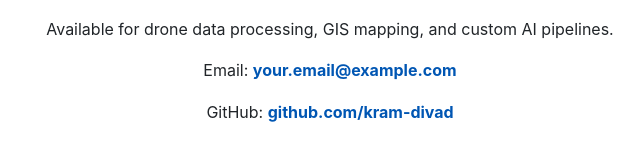
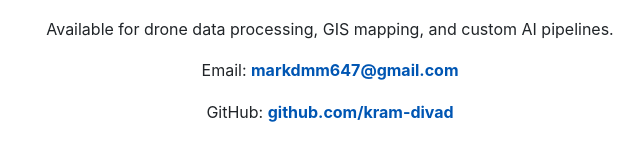
Before and after one commit to kram-divad/drone-ai-experiments-00001, a plain HTML site: page index.html in a window 1280 px wide. Shown: the part 1674-1835 px from the top of the page, 310-950 px from the left. Drawn offline with Linux system fonts and the light colour scheme.

Commit message:
Update index.html

```diff
--- a/index.html
+++ b/index.html
@@ -173,7 +173,7 @@
         <div class="contact">
             <h2>Let's build something.</h2>
             <p>Available for drone data processing, GIS mapping, and custom AI pipelines.</p>
-            <p>Email: <a href="mailto:your.email@example.com">your.email@example.com</a></p>
+            <p>Email: <a href="mailto:your.email@example.com">markdmm647@gmail.com</a></p>
             <p>GitHub: <a href="https://github.com/kram-divad">github.com/kram-divad</a></p>
         </div>
     </div>
```
